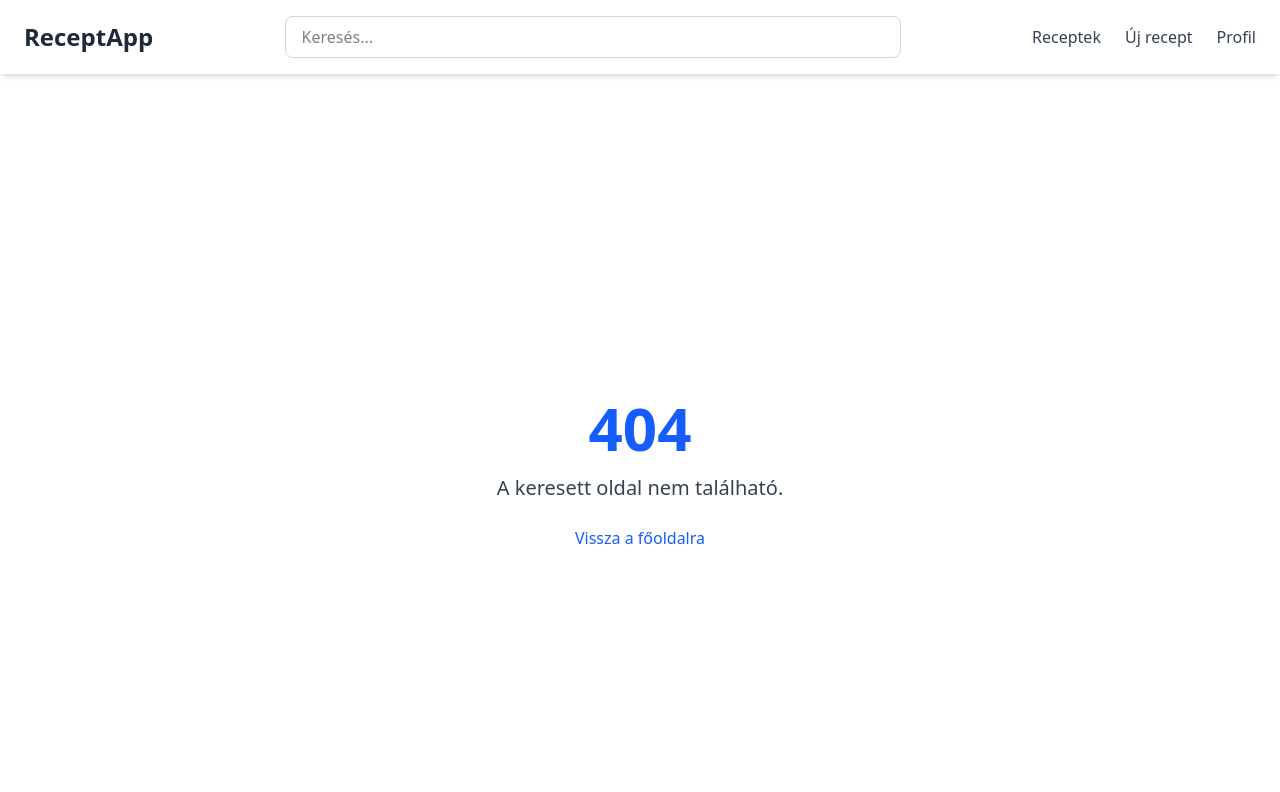
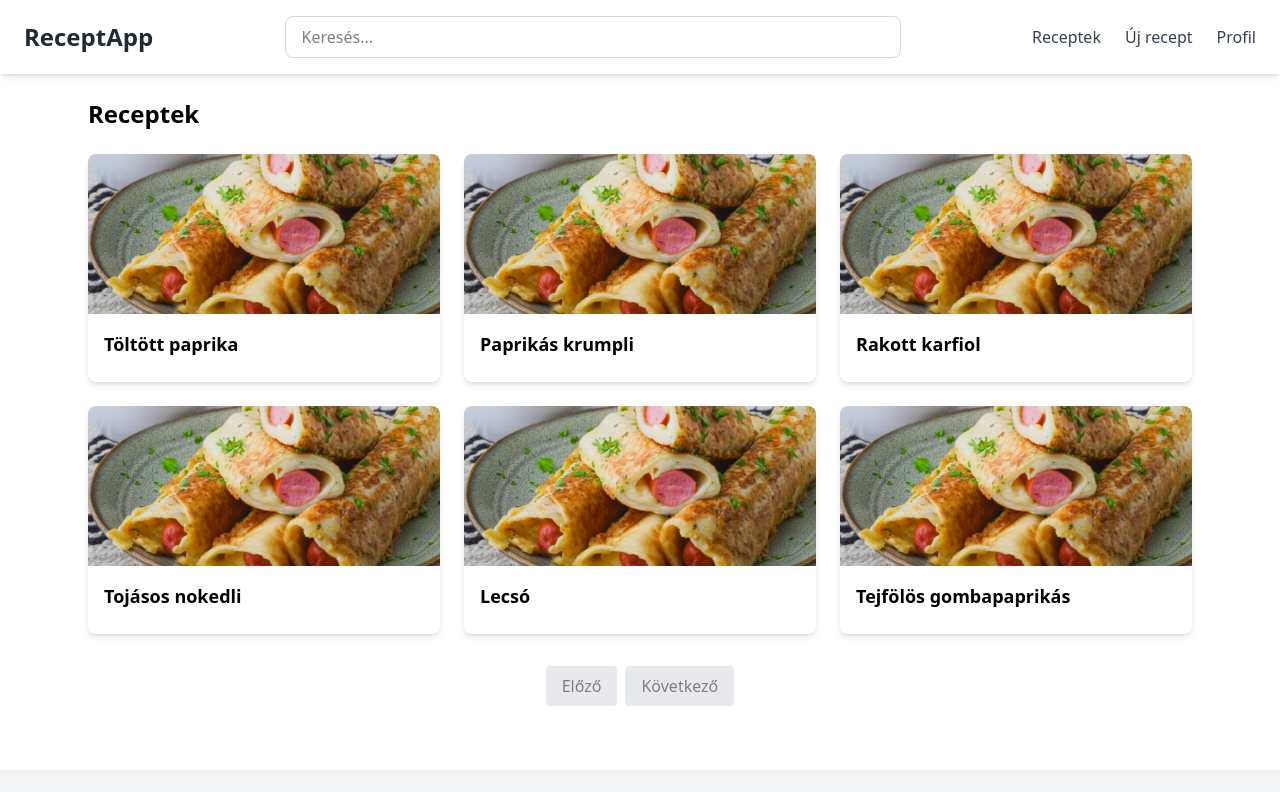
Before and after one commit to wemcy/yet-another-bsc-thesis, a Vue app in the folder src/frontend/recipe-web-frontend/: page /recipes in a window 1280 px wide. Shown: the top 792 px of the page. Built offline with nearby package versions, Linux system fonts and the light colour scheme; the HTML template or start-up script is replaced by a standard one.

Commit message:
More dynamic things

```diff
--- a/src/frontend/recipe-web-frontend/src/components/HeaderNav.vue
+++ b/src/frontend/recipe-web-frontend/src/components/HeaderNav.vue
@@ -18,7 +18,7 @@
 
         <!-- Navigáció -->
         <ul class="flex space-x-6 text-gray-700">
-            <li><router-link to="/" class="hover:text-blue-600">Receptek</router-link></li>
+            <li><router-link to="/recipes" class="hover:text-blue-600">Receptek</router-link></li>
             <li>
                 <router-link to="/new-recipe" class="hover:text-blue-600">Új recept</router-link>
             </li>
--- a/src/frontend/recipe-web-frontend/src/components/comments/CommentForm.vue
+++ b/src/frontend/recipe-web-frontend/src/components/comments/CommentForm.vue
@@ -1,5 +1,12 @@
 <template>
+    <div v-if="auth.currentUser">
         <form @submit.prevent="submit" class="mt-6 space-y-4">
+            <input
+                v-model="name"
+                type="text"
+                placeholder="Neved (opcionális)"
+                class="w-full border rounded-lg px-4 py-2"
+            />
             <textarea
                 v-model="message"
                 rows="4"
@@ -8,23 +15,37 @@
             ></textarea>
             <button
                 type="submit"
-            class="bg-blue-600 text-white px-6 py-2 rounded hover:bg-blue-700 transition"
+                class="bg-blue-600 text-white px-6 py-2 rounded hover:bg-blue-700 transition disabled:opacity-50"
+                :disabled="!message.trim()"
             >
                 Hozzászólás küldése
             </button>
         </form>
+    </div>
+    <div v-else class="text-gray-500 italic">Jelentkezz be a hozzászóláshoz!</div>
 </template>
 
 <script setup lang="ts">
 import { ref } from 'vue'
+import { useAuthStore } from '@/stores/authStore'
+const auth = useAuthStore()
 
+const emit = defineEmits<{
+    (e: 'submit', payload: { name: string; message: string }): void
+}>()
+
+const name = ref('')
 const message = ref('')
 
 function submit() {
-    if (message.value.trim()) {
-        // Később emit vagy store művelet jöhet ide
-        console.log('Hozzászólás elküldve:', message.value)
+    if (!message.value.trim()) return
+
+    emit('submit', {
+        name: name.value.trim() || 'Anonim',
+        message: message.value.trim(),
+    })
+
+    name.value = ''
     message.value = ''
 }
-}
 </script>
--- a/src/frontend/recipe-web-frontend/src/components/comments/CommentsSection.vue
+++ b/src/frontend/recipe-web-frontend/src/components/comments/CommentsSection.vue
@@ -40,10 +40,10 @@ const comments = ref<CommentItem[]>([
     },
 ])
 
-function addComment(text: string) {
+function addComment({ name, message }: { name: string; message: string }) {
     const newComment: CommentItem = {
-        name: 'Anonim',
-        text,
+        name,
+        text: message,
         date: new Date().toLocaleDateString('hu-HU', {
             year: 'numeric',
             month: '2-digit',
--- a/src/frontend/recipe-web-frontend/src/components/recipe/RecipeCard.vue
+++ b/src/frontend/recipe-web-frontend/src/components/recipe/RecipeCard.vue
@@ -1,17 +1,19 @@
 <template>
-    <div class="bg-white shadow-md rounded-lg overflow-hidden hover:shadow-lg transition">
-        <img :src="image" :alt="title" class="w-full h-40 object-cover" />
+    <router-link
+        :to="{ name: 'Recipe', params: { id: recipe.id } }"
+        class="block bg-white shadow-md rounded-lg overflow-hidden hover:shadow-lg transition"
+    >
+        <img :src="recipe.image" :alt="recipe.title" class="w-full h-40 object-cover" />
         <div class="p-4">
-            <h3 class="font-semibold text-lg mb-2">{{ title }}</h3>
-            <p class="text-sm text-gray-600">Allergén: {{ allergens }}</p>
+            <h3 class="font-semibold text-lg mb-2">{{ recipe.title }}</h3>
         </div>
-    </div>
+    </router-link>
 </template>
+<script setup lang="ts">
+import type { Recipe } from '@/types/recipe/recipe'
+import { defineProps } from 'vue'
 
-<script setup lang="ts">
 defineProps<{
-    title: string
-    image: string
-    allergens: string
+    recipe: Recipe
 }>()
 </script>
--- a/src/frontend/recipe-web-frontend/src/components/recipe/RecipeHighlight.vue
+++ b/src/frontend/recipe-web-frontend/src/components/recipe/RecipeHighlight.vue
@@ -1,24 +1,29 @@
 <template>
     <section class="max-w-6xl mx-auto px-4 py-10">
         <div class="bg-white shadow-lg rounded-lg overflow-hidden flex flex-col md:flex-row">
-            <img :src="image" :alt="title" class="w-full md:w-1/2 h-64 object-cover" />
+            <img
+                :src="recipe.image"
+                :alt="recipe.title"
+                class="w-full md:w-1/2 h-64 object-cover"
+            />
             <div class="p-6 flex flex-col justify-center">
-                <h2 class="text-2xl font-bold mb-2">{{ title }}</h2>
-                <p class="text-gray-600 mb-4">{{ description }}</p>
-                <button
-                    class="self-start bg-blue-600 text-white px-4 py-2 rounded hover:bg-blue-700 transition"
+                <h2 class="text-2xl font-bold mb-2">{{ recipe.title }}</h2>
+                <p class="text-gray-600 mb-4">{{ recipe.description }}</p>
+                <router-link
+                    :to="`/recipe/${recipe.id}`"
+                    class="inline-block bg-blue-600 text-white px-4 py-2 rounded hover:bg-blue-700 transition"
                 >
                     Megnézem
-                </button>
+                </router-link>
             </div>
         </div>
     </section>
 </template>
 
 <script setup lang="ts">
+import type { Recipe } from '@/types/recipe/recipe'
+
 defineProps<{
-    title: string
-    description: string
-    image: string
+    recipe: Recipe
 }>()
 </script>
--- a/src/frontend/recipe-web-frontend/src/router/index.ts
+++ b/src/frontend/recipe-web-frontend/src/router/index.ts
@@ -4,6 +4,7 @@ import ProfileView from '@/views/ProfileView.vue'
 import RecipeView from '@/views/RecipeView.vue'
 import NotFoundView from '@/views/NotFoundView.vue'
 import NewRecipeView from '@/views/NewRecipeView.vue'
+import AllRecipesView from '@/views/AllRecipesView.vue'
 
 const router = createRouter({
     history: createWebHistory(import.meta.env.BASE_URL),
@@ -12,6 +13,11 @@ const router = createRouter({
         { path: '/profile', name: 'Profile', component: ProfileView },
         { path: '/recipe/:id', name: 'Recipe', component: RecipeView },
         { path: '/new-recipe', name: 'NewRecipe', component: NewRecipeView },
+        {
+            path: '/recipes',
+            name: 'AllRecipes',
+            component: AllRecipesView,
+        },
         { path: '/:pathMatch(.*)*', name: 'NotFound', component: NotFoundView },
     ],
 })
--- /dev/null
+++ b/src/frontend/recipe-web-frontend/src/stores/authStore.ts
@@ -0,0 +1,22 @@
+import { defineStore } from 'pinia'
+import type { User } from '../types/profile/user'
+
+export const useAuthStore = defineStore('auth', {
+    state: () => ({
+        currentUser: null as User | null,
+    }),
+
+    actions: {
+        login(user: User) {
+            this.currentUser = user
+        },
+        logout() {
+            this.currentUser = null
+        },
+    },
+
+    getters: {
+        isLoggedIn: (state) => !!state.currentUser,
+        userName: (state) => state.currentUser?.name || 'Vendég',
+    },
+})
--- a/src/frontend/recipe-web-frontend/src/stores/recipeStore.ts
+++ b/src/frontend/recipe-web-frontend/src/stores/recipeStore.ts
@@ -19,7 +19,7 @@ export const useRecipeStore = defineStore('recipe', {
                     'Tölteni, főzni paradicsomszószban',
                 ],
                 allergens: ['Glutén'],
-                image: '/recipe.jpg',
+                image: new URL('@/assets/recipe.jpg', import.meta.url).href,
                 rating: 4.7,
             },
             {
@@ -37,7 +37,7 @@ export const useRecipeStore = defineStore('recipe', {
                     'Krumplit, kolbászt hozzáadni, megfőzni',
                 ],
                 allergens: [],
-                image: '/recipe.jpg',
+                image: new URL('@/assets/recipe.jpg', import.meta.url).href,
                 rating: 4.2,
             },
             {
@@ -55,7 +55,7 @@ export const useRecipeStore = defineStore('recipe', {
                     'Sütni 30 percig',
                 ],
                 allergens: ['Tej'],
-                image: '/recipe.jpg',
+                image: new URL('@/assets/recipe.jpg', import.meta.url).href,
                 rating: 4.6,
             },
             {
@@ -73,7 +73,7 @@ export const useRecipeStore = defineStore('recipe', {
                     'Lecsöpögtetni, tojással összesütni',
                 ],
                 allergens: ['Glutén', 'Tojás'],
-                image: '/recipe.jpg',
+                image: new URL('@/assets/recipe.jpg', import.meta.url).href,
                 rating: 4.5,
             },
             {
@@ -91,7 +91,7 @@ export const useRecipeStore = defineStore('recipe', {
                     'Főzni, fűszerezni',
                 ],
                 allergens: [],
-                image: '/recipe.jpg',
+                image: new URL('@/assets/recipe.jpg', import.meta.url).href,
                 rating: 4.0,
             },
             {
@@ -105,7 +105,7 @@ export const useRecipeStore = defineStore('recipe', {
                 ],
                 steps: ['Hagymát dinsztelni', 'Gombát pirítani', 'Tejföllel besűríteni'],
                 allergens: ['Tej'],
-                image: '/recipe.jpg',
+                image: new URL('@/assets/recipe.jpg', import.meta.url).href,
                 rating: 4.3,
             },
         ],
--- /dev/null
+++ b/src/frontend/recipe-web-frontend/src/types/profile/user.d.ts
@@ -0,0 +1,4 @@
+export type User = {
+    name: string
+    email: string
+}
--- /dev/null
+++ b/src/frontend/recipe-web-frontend/src/views/AllRecipesView.vue
@@ -0,0 +1,50 @@
+<template>
+    <main class="max-w-6xl mx-auto p-6">
+        <h1 class="text-2xl font-bold mb-6">Receptek</h1>
+
+        <div class="grid grid-cols-1 sm:grid-cols-2 lg:grid-cols-3 gap-6">
+            <RecipeCard v-for="recipe in paginatedRecipes" :key="recipe.id" :recipe="recipe" />
+        </div>
+
+        <div class="flex justify-center mt-8 space-x-2">
+            <button
+                @click="prevPage"
+                :disabled="currentPage === 1"
+                class="px-4 py-2 bg-gray-300 rounded disabled:opacity-50"
+            >
+                Előző
+            </button>
+            <button
+                @click="nextPage"
+                :disabled="currentPage === totalPages"
+                class="px-4 py-2 bg-gray-300 rounded disabled:opacity-50"
+            >
+                Következő
+            </button>
+        </div>
+    </main>
+</template>
+
+<script setup lang="ts">
+import { computed, ref } from 'vue'
+import { useRecipeStore } from '@/stores/recipeStore'
+import RecipeCard from '@/components/recipe/RecipeCard.vue'
+
+const recipeStore = useRecipeStore()
+const perPage = 8
+const currentPage = ref(1)
+
+const totalPages = computed(() => Math.ceil(recipeStore.recipes.length / perPage))
+
+const paginatedRecipes = computed(() =>
+    recipeStore.recipes.slice((currentPage.value - 1) * perPage, currentPage.value * perPage),
+)
+
+function prevPage() {
+    if (currentPage.value > 1) currentPage.value--
+}
+
+function nextPage() {
+    if (currentPage.value < totalPages.value) currentPage.value++
+}
+</script>
--- a/src/frontend/recipe-web-frontend/src/views/HomeView.vue
+++ b/src/frontend/recipe-web-frontend/src/views/HomeView.vue
@@ -28,21 +28,14 @@ const featured = computed(() => recipeStore.featuredRecipe)
                 class="w-full px-4 py-2 border border-gray-300 rounded-lg focus:outline-none focus:ring-2 focus:ring-blue-400"
             />
         </section>
-        <RecipeHighlight
-            v-if="featured"
-            :title="featured.title"
-            :description="featured.description"
-            :image="featured.image"
-        />
+        <RecipeHighlight v-if="featured" :recipe="featured" />
         <section class="max-w-6xl mx-auto px-4 py-12">
             <h2 class="text-2xl font-bold mb-6 text-center">Kiemelt receptek</h2>
             <div class="grid gap-6 md:grid-cols-3">
                 <RecipeCard
                     v-for="recipe in recipeStore.recipes"
                     :key="recipe.id"
-                    :title="recipe.title"
-                    :image="recipe.image"
-                    :allergens="recipe.allergens.join(', ')"
+                    :recipe="recipe"
                 />
             </div>
         </section>
```
Also changed, not shown: 1 other file (tests, documents, lock files or other folders). Lines whose indentation alone changed are shown as unchanged.
